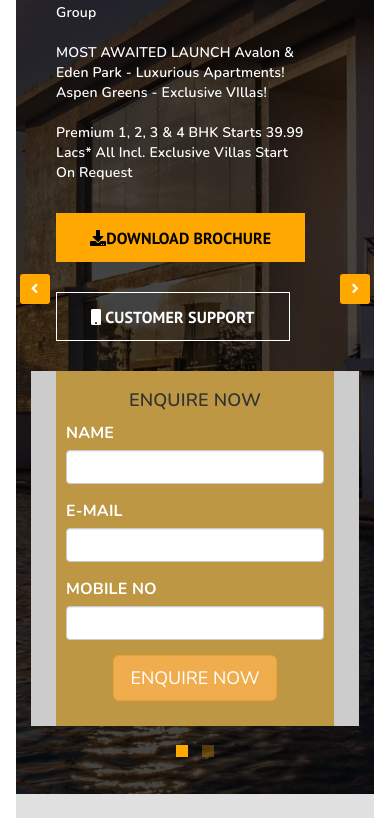
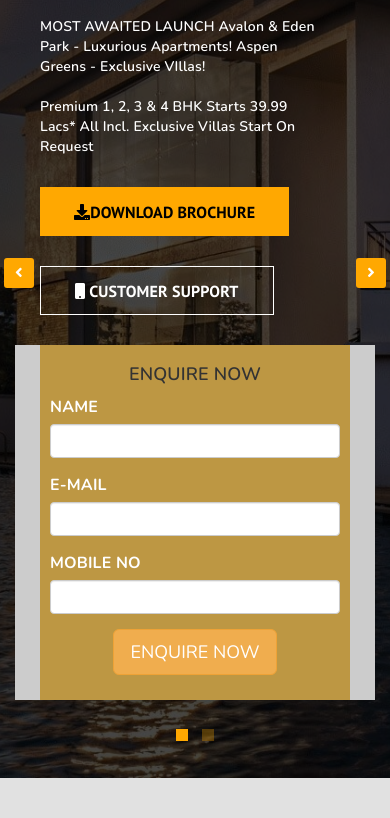
Before and after one commit to ArulRajE/Prestige-City, a plain HTML site: page index.html in a window 390 px wide. Shown: the part 222-1040 px from the top of the page. Drawn offline with nearby package versions, Linux system fonts and the light colour scheme; files whose address does not match are found by name.

Commit message:
Add files via upload

```diff
--- a/css/style.css
+++ b/css/style.css
@@ -3699,11 +3699,7 @@
 }
 
 @media screen and (max-width: 1000px) {
-  body {
-    padding: 1em;
-  }
-
-  .accordion {
+    .accordion {
     width: 100%;
   }
 }
```
